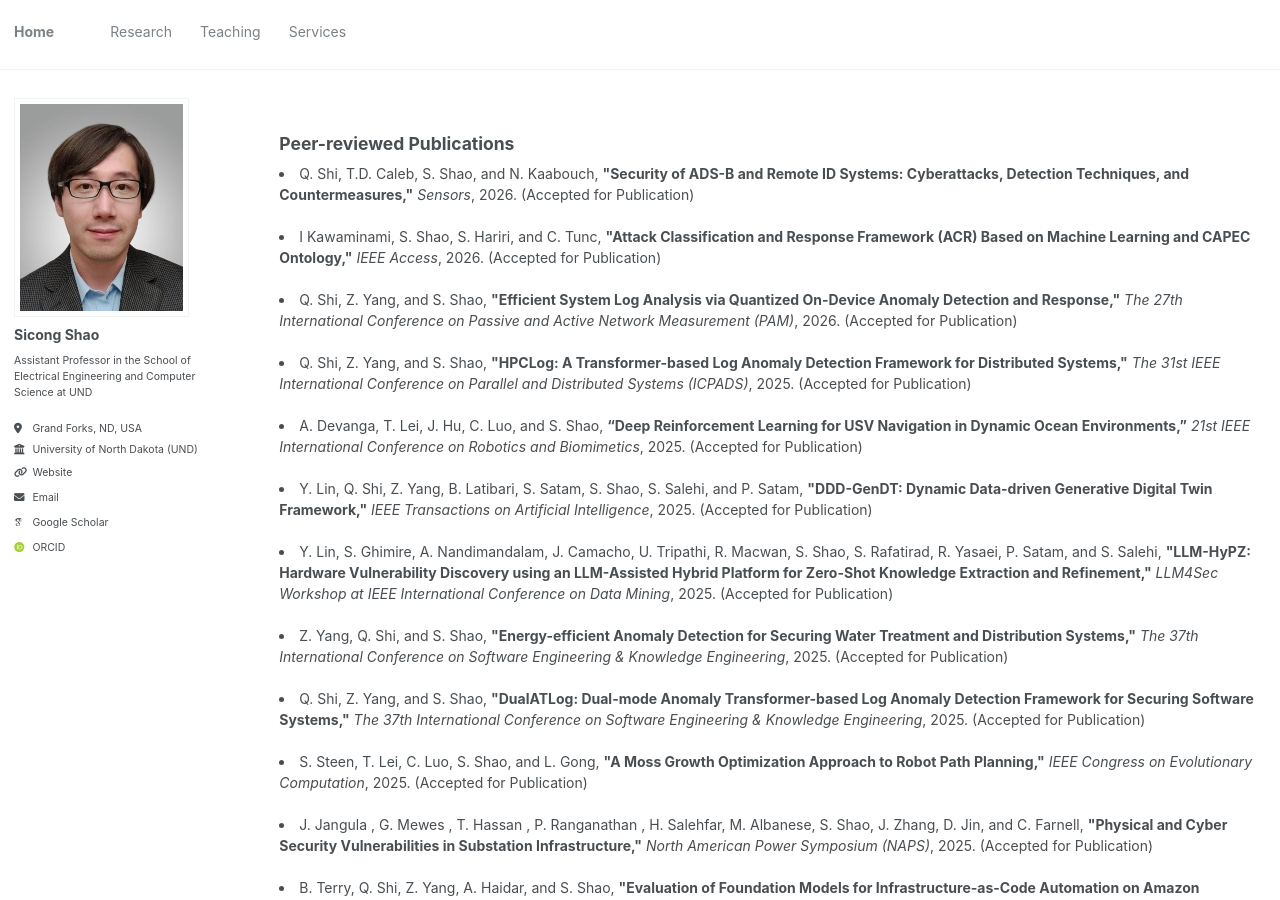
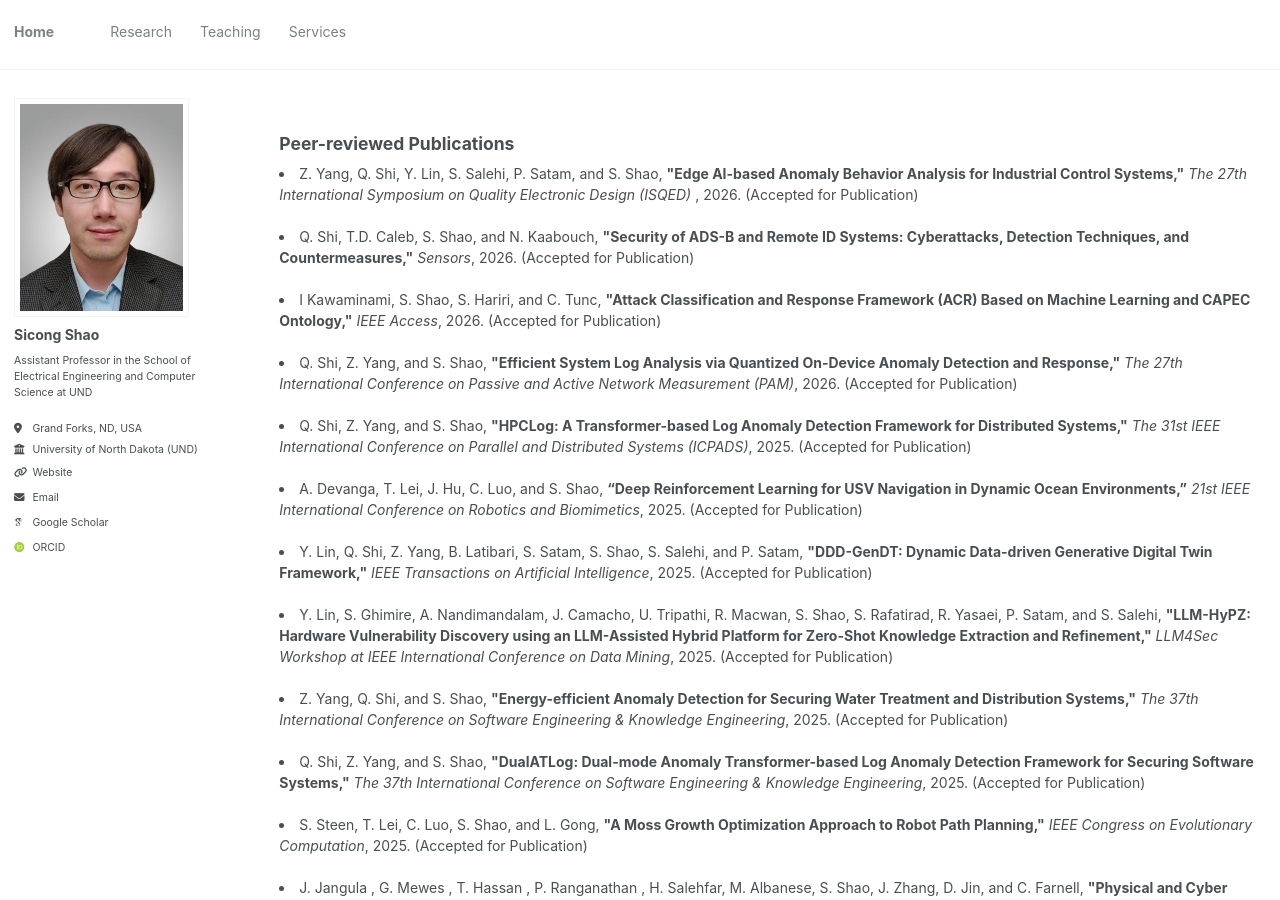
Before and after one commit to sicongshao/sicongshao.github.io, a Jekyll site: the page built from _pages/publications.html, in a window 1280 px wide and 900 px high. Built offline with Jekyll 4.4.1, drawn with Linux system fonts in a browser that asks for light colours; some web fonts are replaced.

Commit message:
first commit

```diff
--- a/_pages/publications.html
+++ b/_pages/publications.html
@@ -18,6 +18,13 @@ author_profile: true
 <li>SARJ award from NSF EPSCoR RII Track-2 FEC funed by USA/NSF, PI</li><br> -->
 
 <h2>Peer-reviewed Publications</h2>
+
+
+<li>
+  Z. Yang, Q. Shi, Y. Lin, S. Salehi, P. Satam, and S. Shao, <strong>"Edge AI-based Anomaly Behavior Analysis for Industrial Control Systems,"</strong> <i>The 27th International Symposium on Quality Electronic Design (ISQED) </i>, 2026. (Accepted for Publication)
+</li>
+<br>
+
 
 <li>
   Q. Shi, T.D. Caleb, S. Shao, and N. Kaabouch, <strong>"Security of ADS-B and Remote ID Systems: Cyberattacks, Detection Techniques, and Countermeasures,"</strong> <i>Sensors</i>, 2026. (Accepted for Publication)
```
Also changed, not shown: _pages/about.md (+1 -0 lines).
